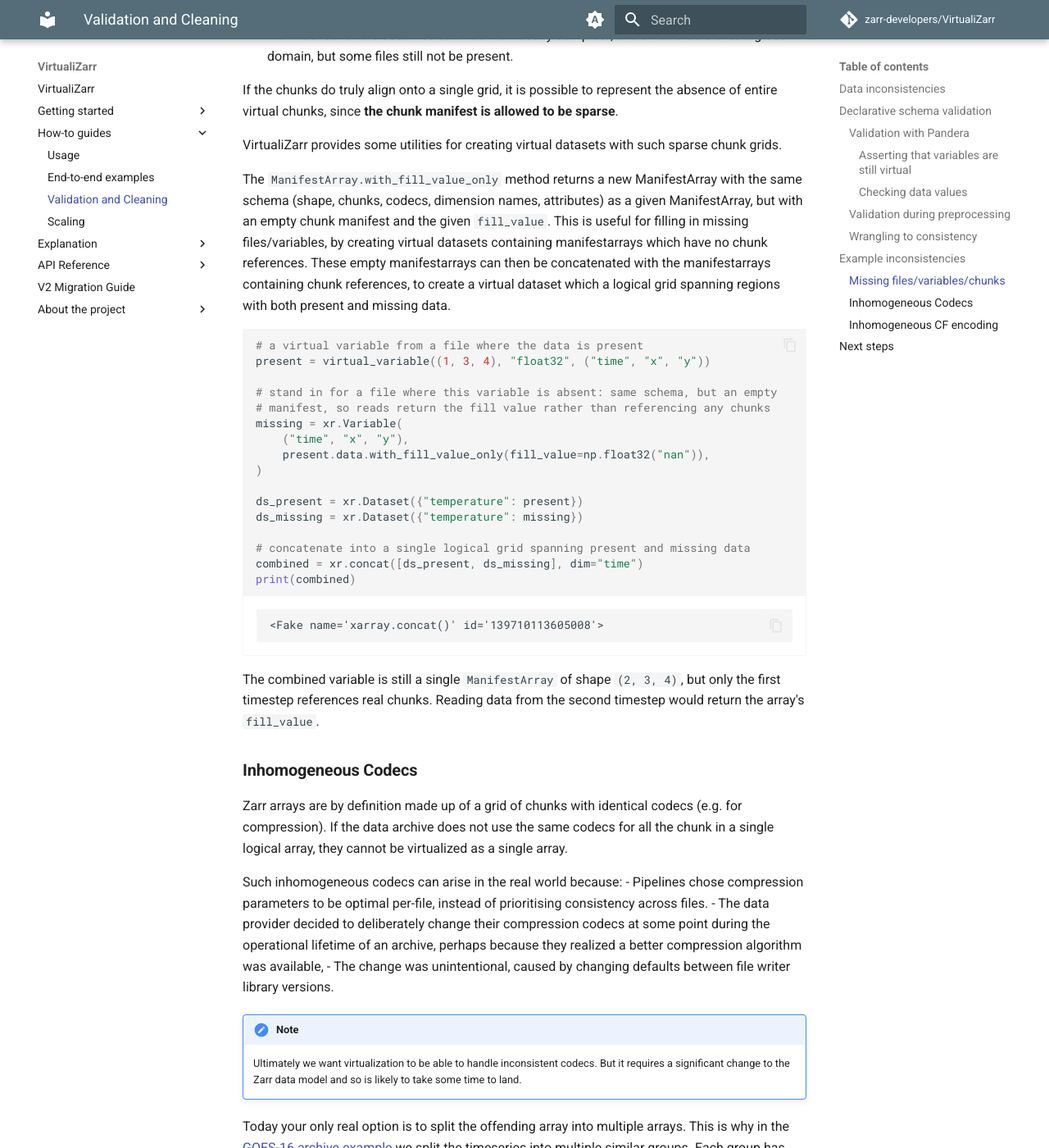
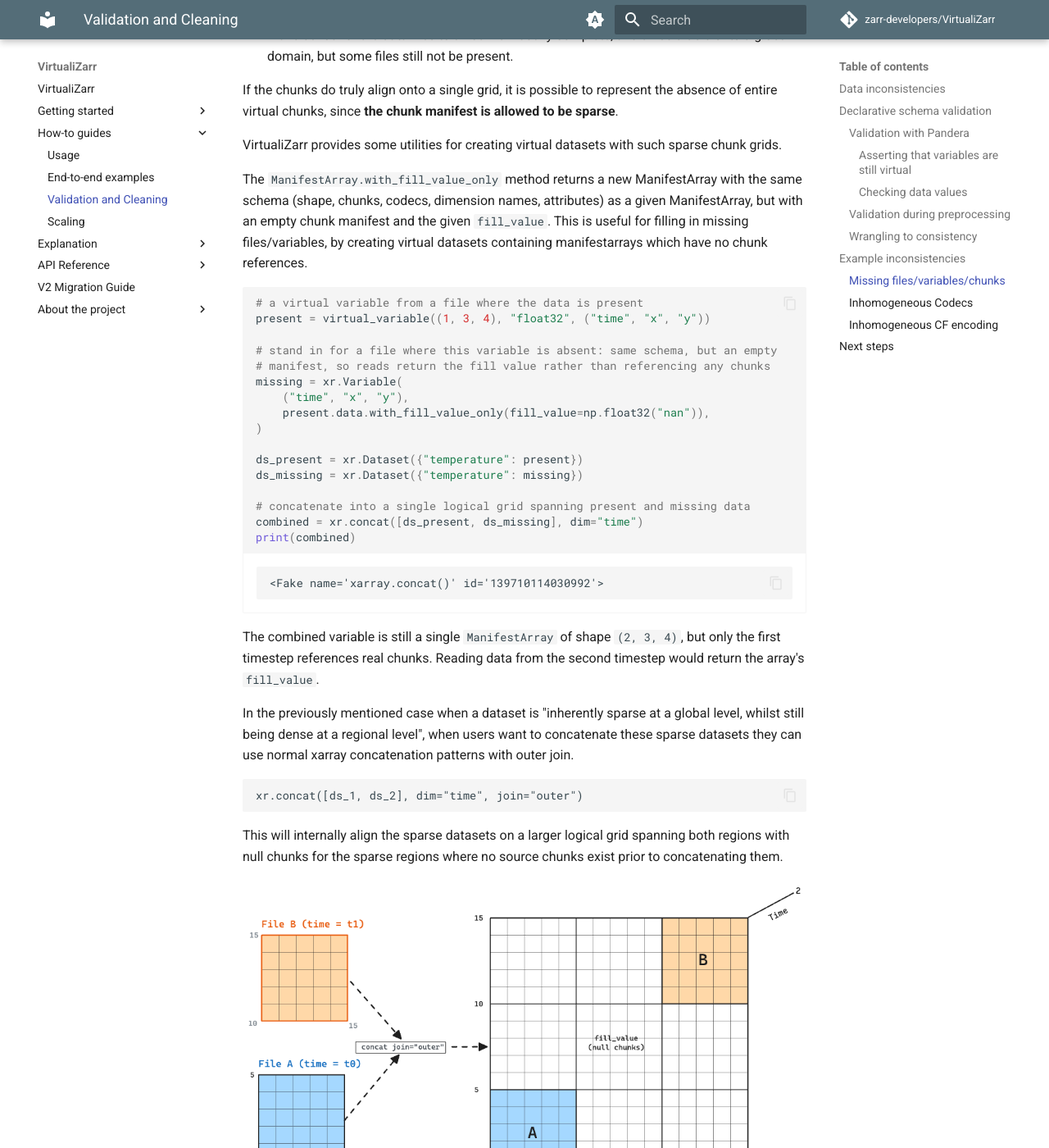
Before and after one commit to zarr-developers/VirtualiZarr, an MkDocs documentation site: the page built from docs/how_to/validation.md, in a window 1280 px wide and 1400 px high, scrolled down 5635 px. Shown: the whole window at 82% size. Built offline with MkDocs 1.6.1 and Material for MkDocs 9.7.7, drawn with Linux system fonts in a browser that asks for light colours; comment, search, counter and statistics services are not loaded; the version menu is left out; some of the changed text lies outside the part shown.

````diff
--- a/docs/how_to/validation.md
+++ b/docs/how_to/validation.md
@@ -231,7 +231,6 @@ VirtualiZarr provides some utilities for creating virtual datasets with such spa
 
 The `ManifestArray.with_fill_value_only` method returns a new ManifestArray with the same schema (shape, chunks, codecs, dimension names, attributes) as a given ManifestArray, but with an empty chunk manifest and the given `fill_value`.
 This is useful for filling in missing files/variables, by creating virtual datasets containing manifestarrays which have no chunk references.
-These empty manifestarrays can then be concatenated with the manifestarrays containing chunk references, to create a virtual dataset which a logical grid spanning regions with both present and missing data.
 
 ```python exec="on" session="usage" source="material-block" result="code"
 # a virtual variable from a file where the data is present
@@ -254,6 +253,16 @@ print(combined)
 
 The combined variable is still a single `ManifestArray` of shape `(2, 3, 4)`, but only the first timestep references real chunks.
 Reading data from the second timestep would return the array's `fill_value`.
+
+In the previously mentioned case when a dataset is "inherently sparse at a global level, whilst still being dense at a regional level", when users want to concatenate these sparse datasets they can use normal xarray concatenation patterns with outer join.
+
+```
+xr.concat([ds_1, ds_2], dim="time", join="outer")
+```
+This will internally align the sparse datasets on a larger logical grid spanning both regions with null chunks for the sparse regions where no source chunks exist prior to concatenating them.
+
+![Aligning two regionally-dense but globally-sparse datasets onto a shared logical grid before concatenation along time](grid_alignment.png)
+
 
 ### Inhomogeneous Codecs
 
````
Also changed, not shown: docs/how_to/examples.md (+4 -0 lines), examples/V2/README.md (+4 -0 lines), docs/how_to/grid_alignment.png (added), 1 other file.
